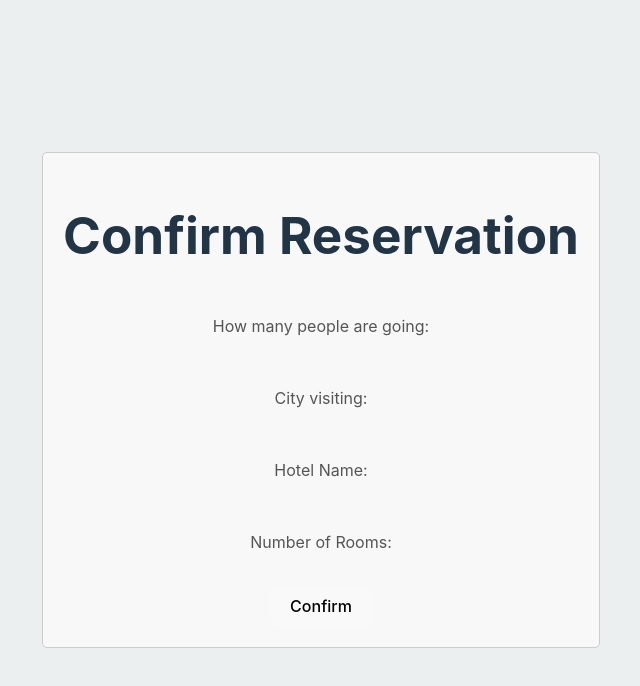
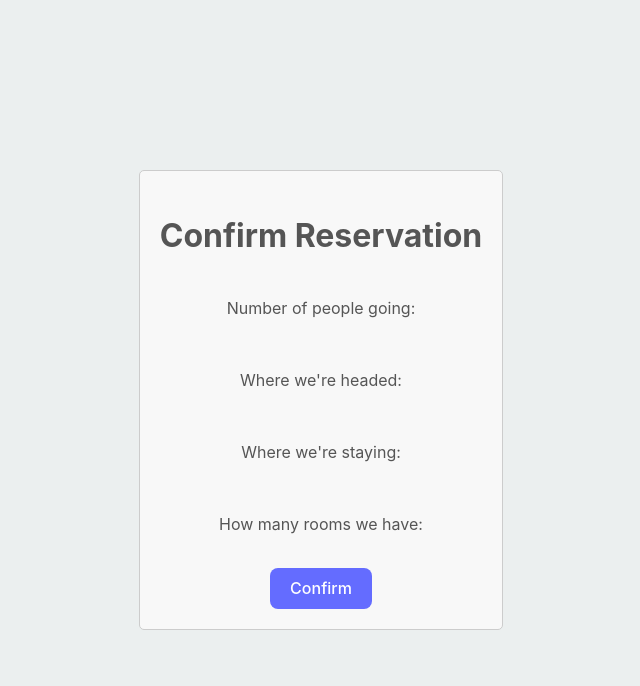
Before and after one commit to jgonz671/NomadNotifier, a React (Vite) app in the folder NomadNotifierReact/: page /confirm-reservation in a window 1280 px wide. Shown: the top 686 px of the page, without its empty margins (319-959 px from the left). Built offline with nearby package versions, Linux system fonts and the light colour scheme.

Commit message:
grabbing data onto confirmation page

```diff
--- a/NomadNotifierReact/src/routes/ConfirmReservation.jsx
+++ b/NomadNotifierReact/src/routes/ConfirmReservation.jsx
@@ -1,16 +1,31 @@
 import React from 'react';
+import { useLocation } from 'react-router-dom';
 
-const ConfirmReservation = ({ people, destination, hotel, number }) => {
+const ConfirmReservation = () => {
+    const location = useLocation();
+    const { people, destination, hotel, number } = location.state || {};
+
+    const handleNext = () => {
+        navigate('/attraction', { state: { people, destination, hotel, number } });
+    };
+
     return (
         <div className="web-container">
-            <h1>Confirm Reservation</h1>
-            <p>How many people are going: {people}</p>
-            <p>City visiting: {destination}</p>
-            <p>Hotel Name: {hotel}</p>
-            <p>Number of Rooms: {number}</p>
-            <button>Confirm</button>
+            <h2>Confirm Reservation</h2>
+            <p>Number of people going: <strong>{people}</strong></p>
+            <p>Where we're headed: <strong>{destination}</strong></p>
+            <p>Where we're staying: <strong>{hotel}</strong></p>
+            <p>How many rooms we have: <strong>{number}</strong></p>
+            <button className="next-button" onClick={handleNext}>Confirm</button>
         </div>
     );
 };
 
 export default ConfirmReservation;
+
+{/* <label htmlFor="people">Number of people going: {people}</label>
+            <label htmlFor="destination">Where we're headed: {destination}</label>
+            <label htmlFor="hotel">Where we're staying: {hotel}</label>
+            <label htmlFor="number">How many rooms we have: {number}</label>
+            <h2>Everything looks good?</h2>
+            <button className="next-button" onClick={handleNext}>Confirm</button> */}
--- a/NomadNotifierReact/src/routes/Destination.jsx
+++ b/NomadNotifierReact/src/routes/Destination.jsx
@@ -4,6 +4,9 @@ import { useNavigate, useLocation } from 'react-router-dom';
 export default function Destination() {
     const [destination, setDestination] = useState('');
     const navigate = useNavigate();
+    const location = useLocation();
+
+    const { people } = location.state || { people: 1 };
 
     const destinations = [
         { id: 1, name: 'New York, United States' },
@@ -15,7 +18,7 @@ export default function Destination() {
     ];
 
     const handleNext = () => {
-        navigate('/hotel', { destination });
+        navigate('/hotel', { state: { people, destination } });
     };
 
     return (
--- a/NomadNotifierReact/src/routes/Hotel.jsx
+++ b/NomadNotifierReact/src/routes/Hotel.jsx
@@ -1,10 +1,13 @@
 import React, { useState } from 'react';
-import { useNavigate, useLocation } from 'react-router-dom';
+import { useNavigate , useLocation } from 'react-router-dom';
+
 
 export default function Hotel() {
     const [hotel, setHotel] = useState('');
     const navigate = useNavigate();
+    const location = useLocation();
 
+    const { people, destination } = location.state || { people: 1, destination: '' };
 
     const hotels = [
         { id: 1, name: 'Hilltop Hotel' },
@@ -17,7 +20,7 @@ export default function Hotel() {
 
 
     const handleNext = () => {
-        navigate('/roomnumber', { hotel });
+        navigate('/roomnumber', { state: { people, destination, hotel } });
     };
 
 
--- a/NomadNotifierReact/src/routes/RoomNumber.jsx
+++ b/NomadNotifierReact/src/routes/RoomNumber.jsx
@@ -4,10 +4,13 @@ import { useNavigate, useLocation } from 'react-router-dom';
 export default function PlanTravel() {
    const [number, setNumber] = useState(1);
    const navigate = useNavigate();
+   const location = useLocation();
+
+   const { people, destination, hotel } = location.state || { people: 1, destination: '', hotel: '' };
 
 
    const handleNext = () => {
-       navigate('/confirm-reservation', { number });
+       navigate('/confirm-reservation', {state: { people, destination, hotel, number }});
    };
 
 
--- a/NomadNotifierReact/src/routes/Travel.jsx
+++ b/NomadNotifierReact/src/routes/Travel.jsx
@@ -8,7 +8,7 @@ export default function PlanTravel() {
 
 
    const handleNext = () => {
-       navigate('/destination');
+       navigate('/destination', { state: { people } });
    };
 
 
```
